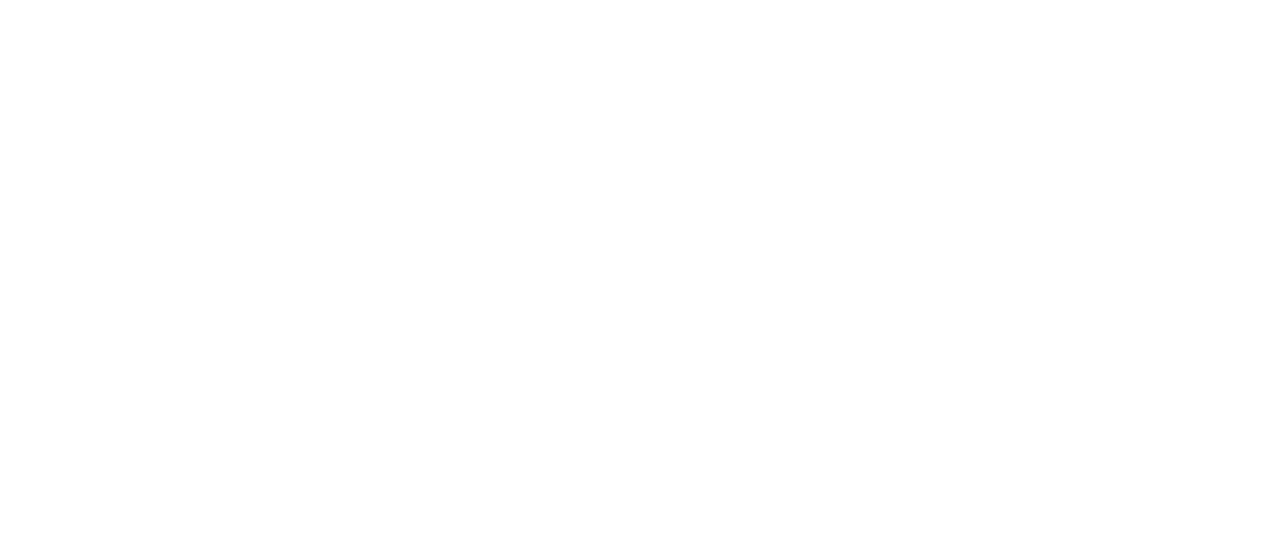
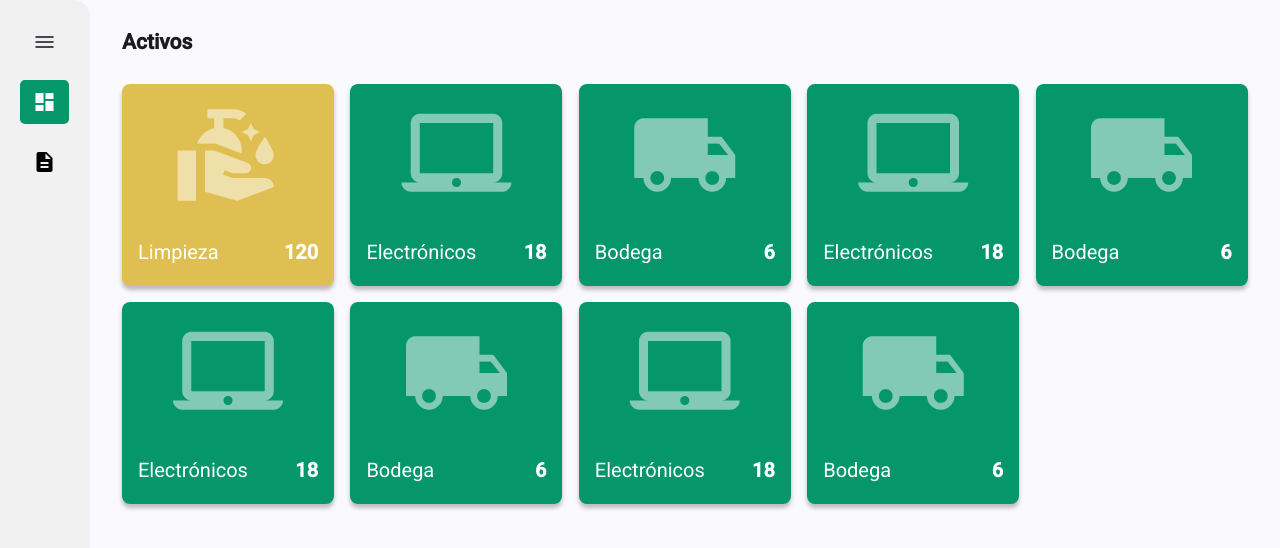
Before and after one commit to Hexalogiccorp/Hinventory, an Angular app: page /dashboard in a window 1280 px wide. Before the commit this address led to /. Shown: the top 548 px of the page. Built offline with nearby package versions, Linux system fonts and the light colour scheme.

Commit message:
feat/routing and navigation project done

```diff
--- a/src/app/app.html
+++ b/src/app/app.html
@@ -1 +1,16 @@
-<router-outlet />
+<mat-drawer-container class="example-container" autosize>
+ <mat-drawer
+    #drawer
+    class="example-sidenav"
+    mode="side"
+    opened="true"
+    [style.width.px]="isOpen ? 220 : 90"
+  >
+    <app-sidebar-component
+      [isOpen]="isOpen"
+      (isOpenChange)="changeOpen($event)"
+    ></app-sidebar-component>
+  </mat-drawer>
+
+  <router-outlet />
+</mat-drawer-container>
--- a/src/app/app.routes.ts
+++ b/src/app/app.routes.ts
@@ -1,3 +1,9 @@
 import { Routes } from '@angular/router';
+import { AssetPage } from './features/assets/pages/asset-page/asset-page';
+import { DashboardPage } from './features/dashboard/pages/dashboard-page/dashboard-page';
 
-export const routes: Routes = [];
+export const routes: Routes = [
+    {path:'asset' , component:AssetPage},
+    {path:'dashboard', component:DashboardPage},
+    { path: '', redirectTo: 'dashboard', pathMatch: 'full' },
+];
--- a/src/app/app.ts
+++ b/src/app/app.ts
@@ -1,12 +1,20 @@
 import { Component, signal } from '@angular/core';
+import { MatButtonModule } from '@angular/material/button';
+import { MatSidenavModule } from '@angular/material/sidenav';
 import { RouterOutlet } from '@angular/router';
+import { SidebarComponent } from '@shared';
 
 @Component({
   selector: 'app-root',
-  imports: [RouterOutlet],
+  imports: [RouterOutlet,SidebarComponent,MatSidenavModule, MatButtonModule],
   templateUrl: './app.html',
   styleUrl: './app.css',
 })
 export class App {
   protected readonly title = signal('Hiventory');
+  isOpen=false;
+
+  changeOpen(sideChange:boolean){
+    this.isOpen = sideChange;
+  }
 }
--- a/src/app/features/assets/components/add-asset-form-component/add-asset-form-component.css
+++ b/src/app/features/assets/components/add-asset-form-component/add-asset-form-component.css
@@ -1,5 +1,4 @@
 .add-asset-container {
-  background-color: var(--hlc-background-color);
   margin-inline: 2rem;
   margin-top: 2rem;
   flex-direction: column;
--- a/src/app/features/assets/components/add-category-form-component/add-category-form-component.css
+++ b/src/app/features/assets/components/add-category-form-component/add-category-form-component.css
@@ -1,5 +1,4 @@
 .add-category-container {
-  background-color: var(--hlc-background-color);
   margin-inline: 2rem;
   margin-top: 2rem;
   flex-direction: column;
--- a/src/app/features/dashboard/pages/dashboard-page/dashboard-page.css
+++ b/src/app/features/dashboard/pages/dashboard-page/dashboard-page.css
@@ -1,6 +1,7 @@
 .page-wrapper {
   display: block;
-  padding: 24px;
+  margin-inline: 2rem;
+  margin-top: 2rem;
 }
 
 .page-wrapper .dashboard-container .title {
--- a/src/app/shared/components/sidebar-component/sidebar-component.html
+++ b/src/app/shared/components/sidebar-component/sidebar-component.html
@@ -19,7 +19,7 @@
   <a
     [matTooltip]="!isOpen ? 'Panel de control' : ''"
     matTooltipPosition="right"
-    routerLink="/pandelControl"
+    routerLink="/dashboard"
     routerLinkActive="selected-link"
     [routerLinkActiveOptions]="{ exact: true }"
     [ngClass]="{ 'link-close': !isOpen, 'default-link': true }"
@@ -30,7 +30,7 @@
   <a
     [matTooltip]="!isOpen ? 'Activos' : ''"
     matTooltipPosition="right"
-    routerLink="/activos"
+    routerLink="/asset"
     routerLinkActive="selected-link"
     [routerLinkActiveOptions]="{ exact: true }"
     [ngClass]="{ 'link-close': !isOpen, 'default-link': true }"
```
